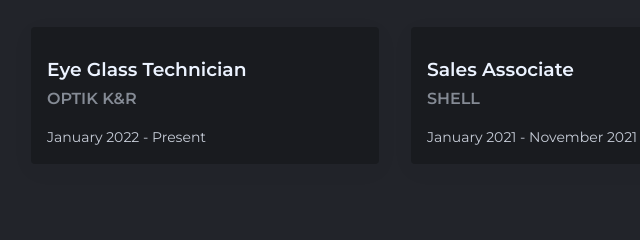
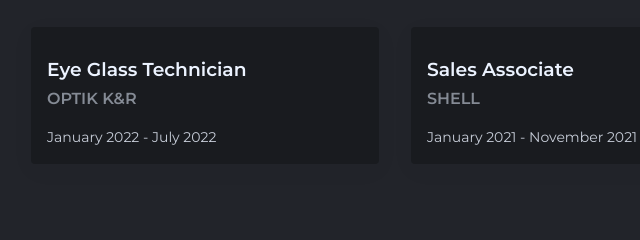
Before and after one commit to deep8696/deepatel, a plain HTML site: page index.html in a window 1280 px wide. Shown: the part 1740-1980 px from the top of the page, 55-695 px from the left. Drawn offline with nearby package versions, Linux system fonts and the light colour scheme.

Commit message:
Update index.html

```diff
--- a/index.html
+++ b/index.html
@@ -108,7 +108,7 @@
                     <h3>Eye Glass Technician</h3>
                     <h4>Optik K&R</h4>
                     <br>
-                    <p>January 2022 - Present</p>
+                    <p>January 2022 - July 2022</p>
                 </div>
 
 
```
